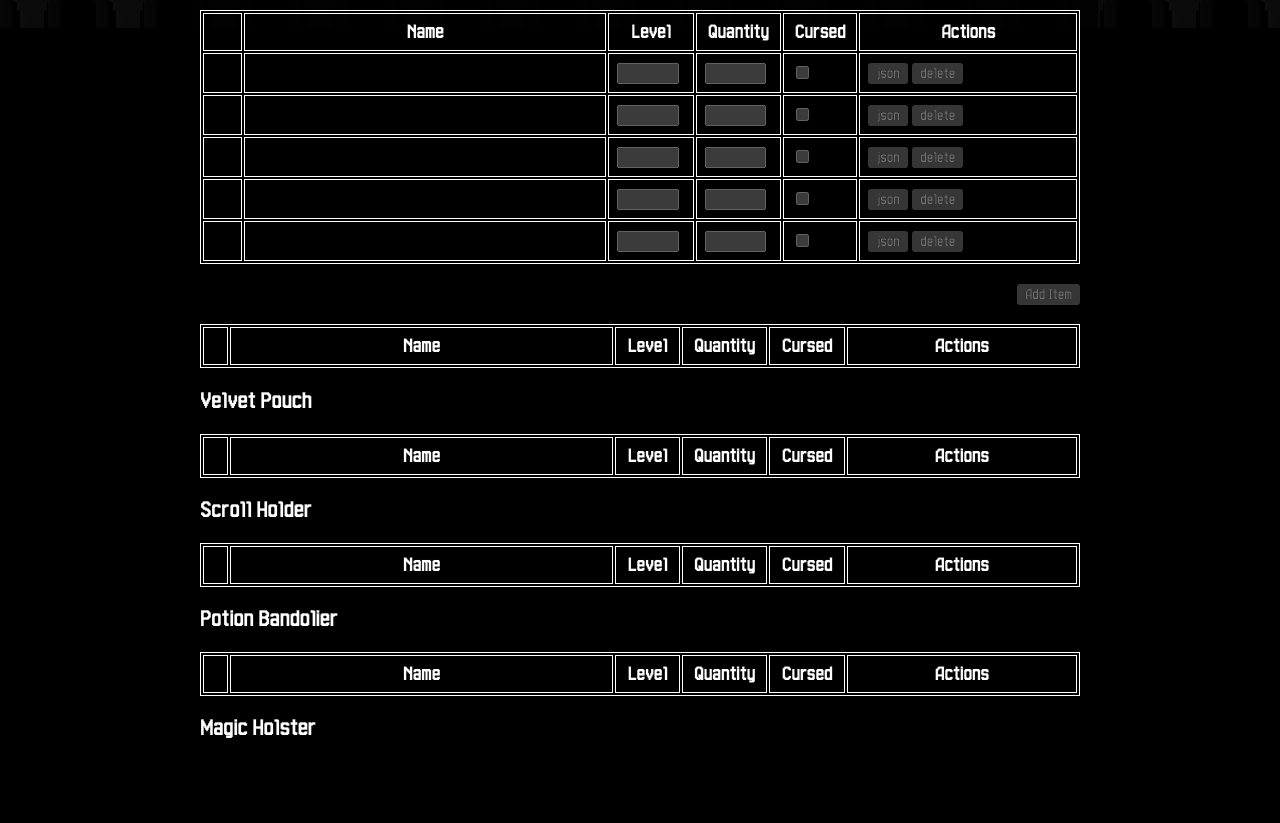
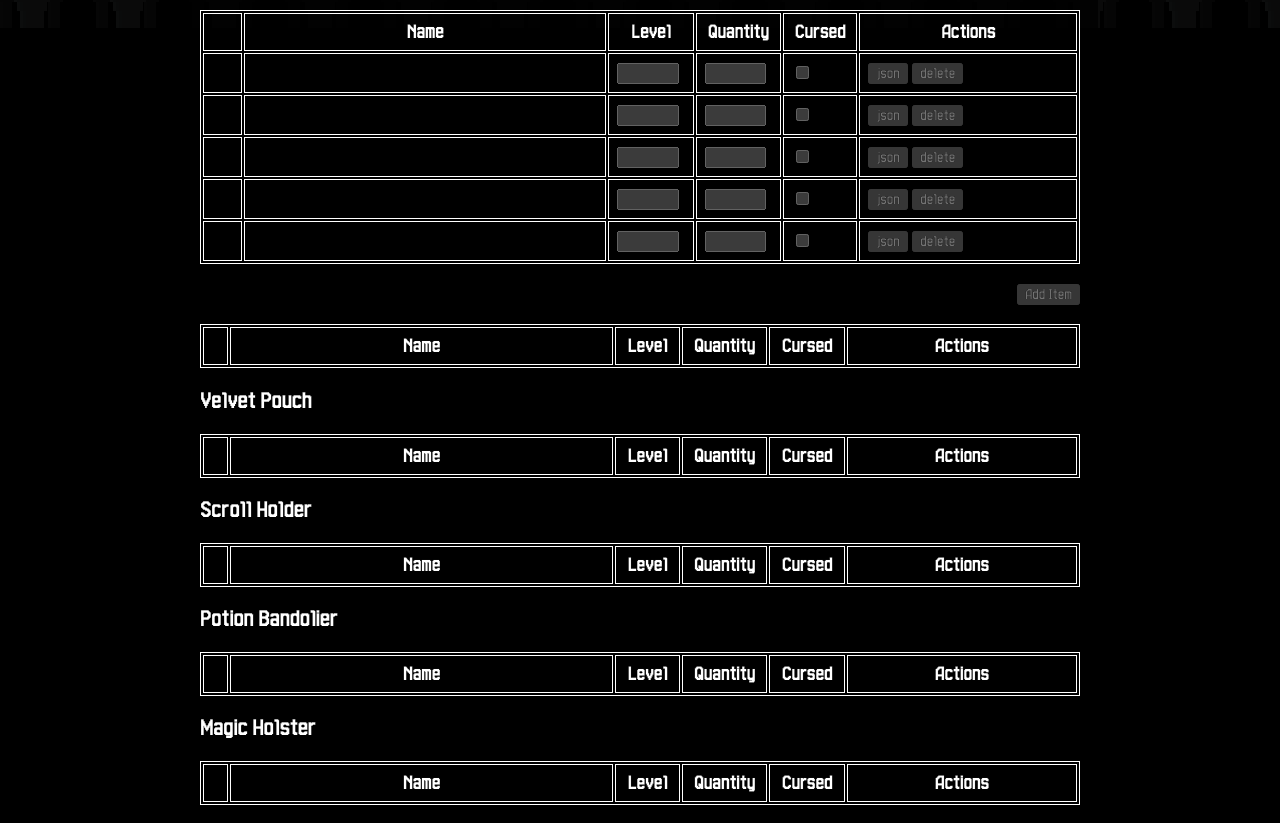
Before and after one commit to Infinixius/spud, a plain HTML site: page web/index.html in a window 1280 px wide. Shown: the part 772-1595 px from the top of the page. Before the commit the page ends 1551 px from the top, so only its background shows below. Drawn offline with Linux system fonts and the light colour scheme.

Commit message:
Add magical holster

```diff
--- a/web/index.html
+++ b/web/index.html
@@ -326,6 +326,25 @@
 					</table>
 
 					<h3>Magic Holster</h3>
+
+					<table class="inventory" id="form_inventory_holster">
+						<colgroup>
+							<col span="1" style="width: 1%;">
+							<col span="1" style="width: 25%;">
+							<col span="1" style="width: 1%;">
+							<col span="1" style="width: 1%;">
+							<col span="1" style="width: 1%;">
+							<col span="1" style="width: 15%;">
+						 </colgroup>
+						<tr>
+							<th></th>
+							<th>Name</th>
+							<th>Level</th>
+							<th>Quantity</th>
+							<th>Cursed</th>
+							<th>Actions</th>
+						</tr>
+					</table>
 				</div>
 			</div>
 		</div>
--- a/web/js/inventory.js
+++ b/web/js/inventory.js
@@ -105,6 +105,7 @@ const deserialize_inventory_items = (items, table_element) => {
 		if (item_id == "bags.velvetpouch" && item.inventory) deserialize_inventory_items(item.inventory, document.querySelector("#form_inventory_pouch"))
 		if (item_id == "bags.scrollholder" && item.inventory) deserialize_inventory_items(item.inventory, document.querySelector("#form_inventory_scrolls"))
 		if (item_id == "bags.potionbandolier" && item.inventory) deserialize_inventory_items(item.inventory, document.querySelector("#form_inventory_potions"))
+		if (item_id == "bags.magicalholster" && item.inventory) deserialize_inventory_items(item.inventory, document.querySelector("#form_inventory_holster"))
 	})
 }
 const deserialize_equipped_item = (item_data, element) => {
@@ -147,6 +148,8 @@ const serialize_inventory = () => {
 			json.inventory = serialize_sub_inventory("#form_inventory_scrolls")
 		} else if (item_id == "bags.potionbandolier") {
 			json.inventory = serialize_sub_inventory("#form_inventory_potions")
+		} else if (item_id == "bags.magicalholster") {
+			json.inventory = serialize_sub_inventory("#form_inventory_holster")
 		}
 
 		inventory.push(json)
--- a/web/js/popup.js
+++ b/web/js/popup.js
@@ -66,8 +66,6 @@ const popup_additem_cancel_onclick = () => {
 }
 
 const popup_additem = (element) => {
-	console.log(element.dataset.item_id)
-	console.log(ITEM_ID_TO_GAME_ID[element.dataset.item_id])
 	let json = {
 		"cursedKnown": false,
 		"quantity": 1,
```
